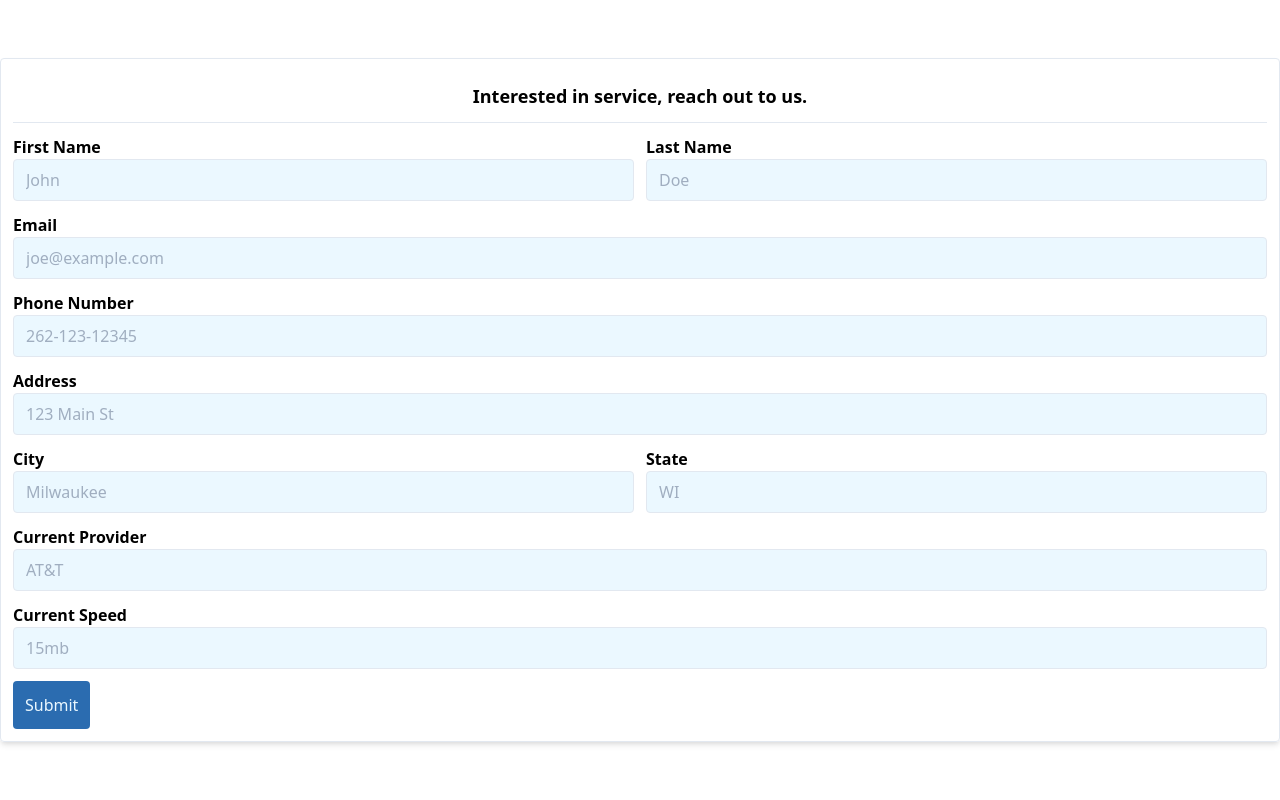
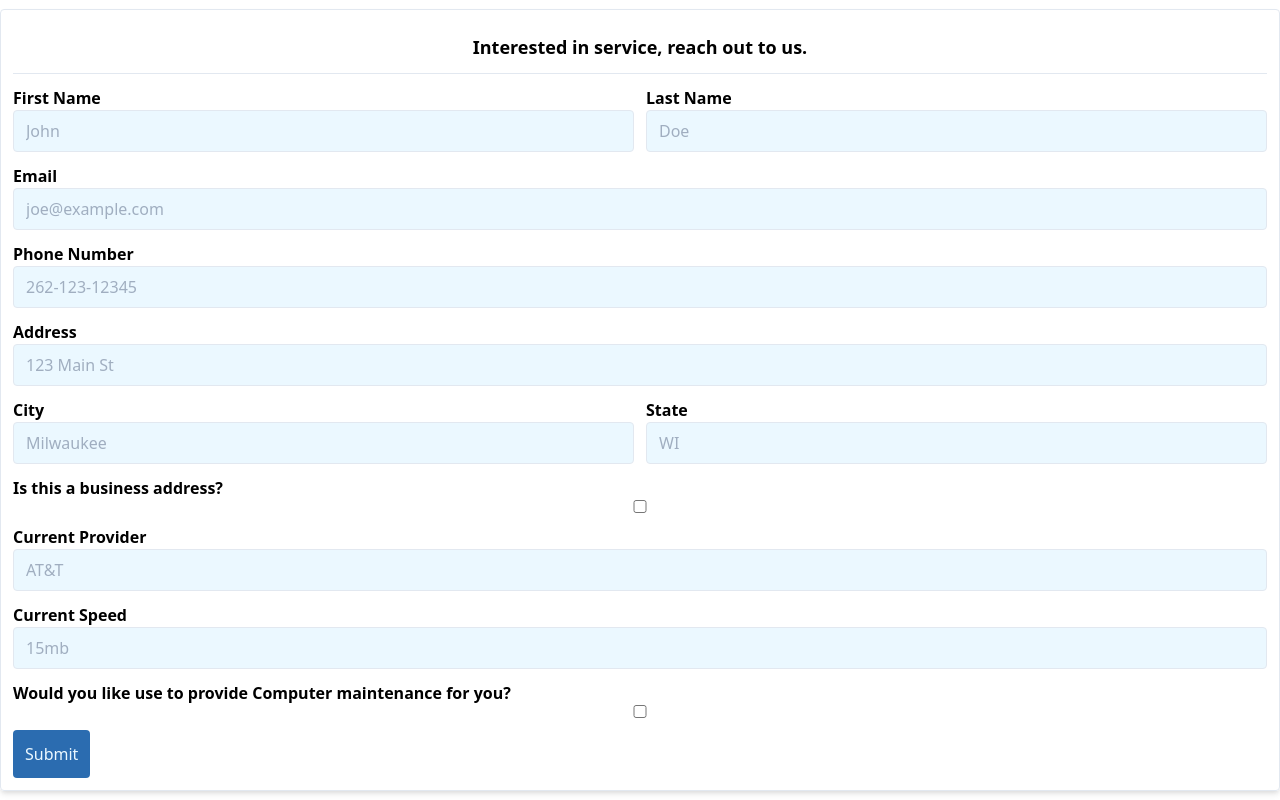
Before and after one commit to shortnd/wisconsininternet, a Next.js app: page / in a window 1280 px wide. Built offline with nearby package versions, Linux system fonts and the light colour scheme.

Commit message:
business and comp

```diff
--- a/pages/index.jsx
+++ b/pages/index.jsx
@@ -48,11 +48,13 @@ export default function IndexPage() {
           /(WI|wi|Wi)/g,
           "Must be WI, we currently do not support other states"
         ),
+      business: Yup.bool(),
       currentProvider: Yup.string().min(2).max(255),
       currentSpeed: Yup.string().matches(
         /([0-9]{1,5})(kb|mb|gb)/g,
         "Please provide speed between 1kb to 100gb"
       ),
+      computerMaintenance: Yup.bool(),
     }),
   });
   return (
@@ -89,6 +91,7 @@ export default function IndexPage() {
                   formik={formik}
                   styles={styles}
                   className="flex-auto md:mr-3 md:max-w-1/2"
+                  required={true}
                 />
                 <InputElement
                   name="lastName"
@@ -97,6 +100,7 @@ export default function IndexPage() {
                   formik={formik}
                   styles={styles}
                   className="flex-auto md:max-w-1/2"
+                  required={true}
                 />
               </div>
               <InputElement
@@ -106,6 +110,7 @@ export default function IndexPage() {
                 placeholder="joe@example.com"
                 formik={formik}
                 styles={styles}
+                required={true}
               />
               <InputElement
                 type="tel"
@@ -114,6 +119,7 @@ export default function IndexPage() {
                 placeholder="262-123-12345"
                 formik={formik}
                 styles={styles}
+                required={true}
               />
               <div>
                 <InputElement
@@ -122,6 +128,7 @@ export default function IndexPage() {
                   placeholder="123 Main St"
                   formik={formik}
                   styles={styles}
+                  required={true}
                 />
                 <div className="md:flex md:justify-between">
                   <InputElement
@@ -131,6 +138,7 @@ export default function IndexPage() {
                     formik={formik}
                     styles={styles}
                     className="flex-auto md:mr-3"
+                    required={true}
                   />
                   <InputElement
                     name="state"
@@ -139,8 +147,17 @@ export default function IndexPage() {
                     formik={formik}
                     styles={styles}
                     className="flex-auto"
+                    required={true}
                   />
                 </div>
+                <InputElement
+                  type="checkbox"
+                  name="business"
+                  text="Is this a business address?"
+                  placeholder="business"
+                  formik={formik}
+                  styles={styles}
+                />
               </div>
               <InputElement
                 name="currentProvider"
@@ -153,6 +170,14 @@ export default function IndexPage() {
                 name="currentSpeed"
                 text="Current Speed"
                 placeholder="15mb"
+                formik={formik}
+                styles={styles}
+              />
+              <InputElement
+                type="checkbox"
+                name="computerMaintenance"
+                text="Would you like use to provide Computer maintenance for you?"
+                placeholder="computerMaintenance"
                 formik={formik}
                 styles={styles}
               />
```
